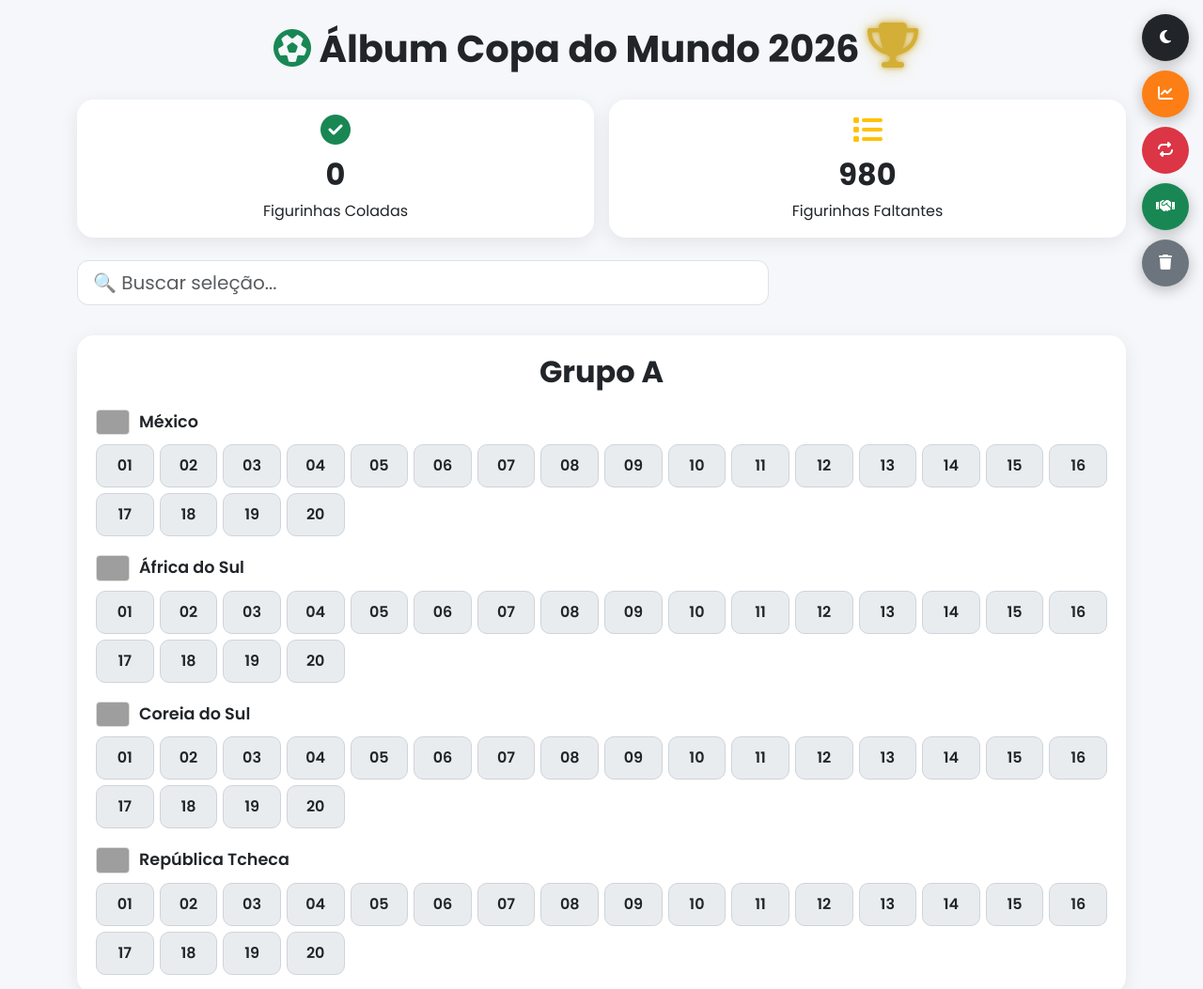
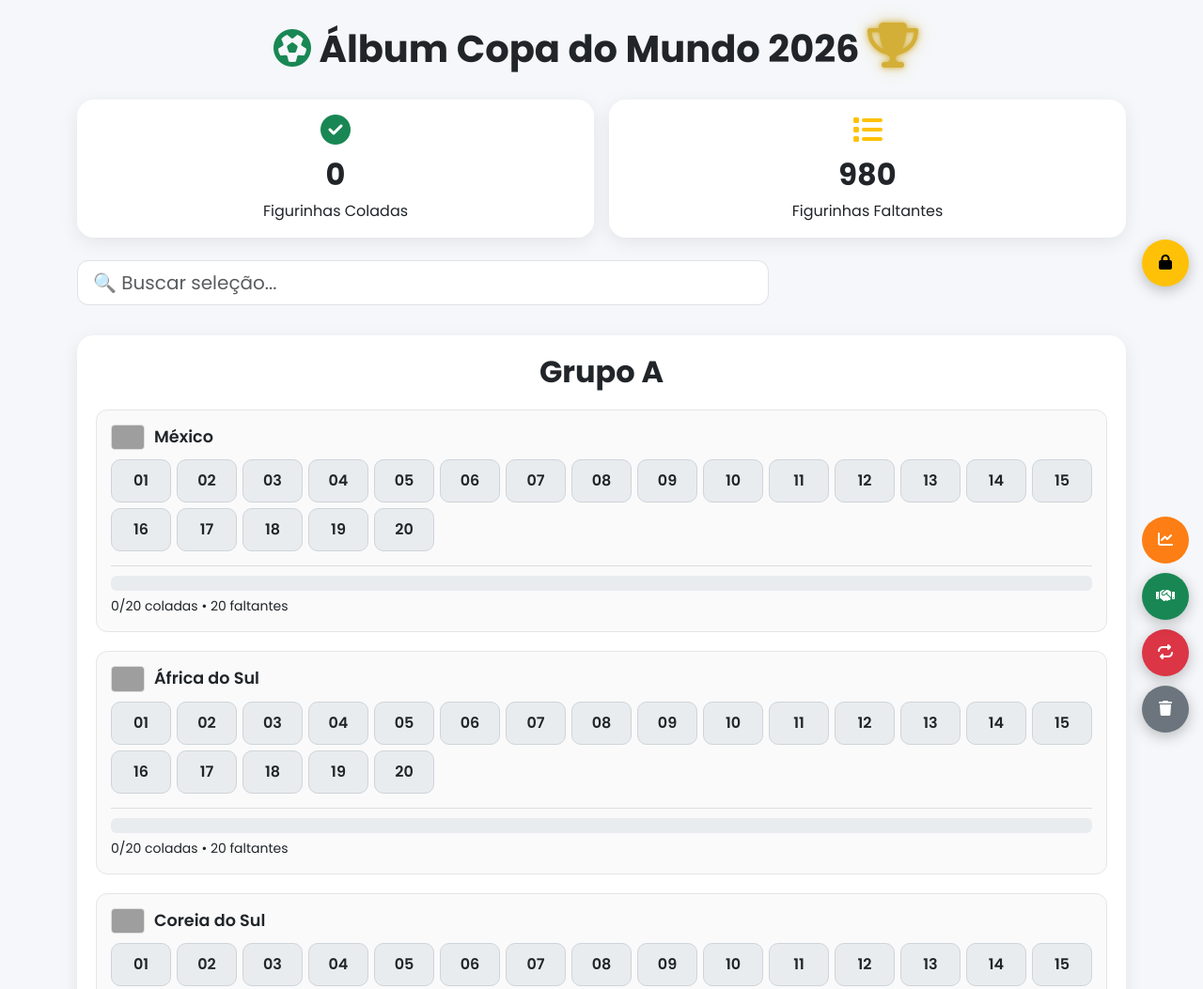
Before and after one commit to rntmuniz/album-copa-2026, a plain HTML site: page index.html in a window 1280 px wide. Shown: the top 1053 px of the page at 94% size. Drawn offline with nearby package versions, Linux system fonts and the light colour scheme; grey boxes are pictures that could not be loaded.

Commit message:
Adiciona modo edicao, repetidas, trocas e estatisticas

```diff
--- a/css/style.css
+++ b/css/style.css
@@ -108,9 +108,22 @@ body{
     font-weight:700;
 }
 
+/* .selecao{
+
+    margin-top:20px;
+} */
+
 .selecao{
 
     margin-top:20px;
+
+    padding:15px;
+
+    border-radius:12px;
+
+    background:#fafafa;
+
+    border:1px solid #e5e5e5;
 }
 
 .selecao h3{
@@ -279,7 +292,7 @@ body{
     }
 }
 
-.btnTemaFlutuante{
+/* .btnTemaFlutuante{
 
     position:fixed;
 
@@ -309,7 +322,7 @@ body{
 .btnTemaFlutuante:hover{
 
     transform:scale(1.08);
-}
+} */
 
 #rankingSelecoes{
 
@@ -382,19 +395,43 @@ body{
 
     position:fixed;
 
-    top:75px;
-
+    bottom:200px;
     right:15px;
 
     width:50px;
-
     height:50px;
 
     border:none;
-
     border-radius:50%;
 
     background:#fd7e14;
+
+    color:white;
+
+    cursor:pointer;
+
+    z-index:9999;
+}
+
+.btnEstatisticasFlutuante:hover{
+
+    transform:scale(1.08);
+}
+
+.btnRepetidasFlutuante{
+
+    position:fixed;
+
+    bottom:80px;
+    right:15px;
+
+    width:50px;
+    height:50px;
+
+    border:none;
+    border-radius:50%;
+
+    background:#dc3545;
 
     color:white;
 
@@ -406,35 +443,11 @@ body{
         0 4px 15px rgba(0,0,0,.25);
 }
 
-.btnEstatisticasFlutuante:hover{
+.btnRepetidasFlutuante:hover{
 
     transform:scale(1.08);
 }
 
-.btnRepetidasFlutuante{
-
-    position:fixed;
-
-    top:135px;
-
-    right:15px;
-
-    width:50px;
-
-    height:50px;
-
-    border:none;
-
-    border-radius:50%;
-
-    background:#dc3545;
-
-    color:white;
-
-    cursor:pointer;
-
-    z-index:9999;
-}
 
 .fig.repetida{
 
@@ -484,16 +497,13 @@ body{
 
     position:fixed;
 
-    top:195px;
-
+    bottom:140px;
     right:15px;
 
     width:50px;
-
     height:50px;
 
     border:none;
-
     border-radius:50%;
 
     background:#198754;
@@ -506,6 +516,11 @@ body{
 
     box-shadow:
         0 4px 15px rgba(0,0,0,.25);
+}
+
+.btnTrocasFlutuante:hover{
+
+    transform:scale(1.08);
 }
 
 #menuRepetidas{
@@ -529,6 +544,8 @@ body{
 
     text-align:center;
 }
+
+
 
 .dark #menuRepetidas{
 
@@ -602,7 +619,7 @@ body{
 
     position:fixed;
 
-    top:255px;
+    bottom:20px;
 
     right:15px;
 
@@ -630,3 +647,72 @@ body{
 
     transform:scale(1.08);
 }
+
+.btnModoEdicaoFlutuante{
+
+    position:fixed;
+
+    top:255px;
+
+    bottom:20px;
+
+    right:15px;
+
+    width:50px;
+
+    height:50px;
+
+    border:none;
+    border-radius:50%;
+
+    background:#ffc107;
+
+    color:#000;
+
+    cursor:pointer;
+
+    z-index:9999;
+
+    box-shadow:
+        0 4px 15px rgba(0,0,0,.25);
+
+    transition:.2s;
+}
+
+.btnModoEdicaoFlutuante:hover{
+
+    transform: scale(1.08);
+}
+
+/* ---- */
+
+
+.progressoSelecao{
+
+    margin-top:15px;
+
+    padding-top:10px;
+
+    border-top:1px solid #ddd;
+}
+
+@keyframes pulse{
+
+    0%{
+        transform:scale(1);
+    }
+
+    50%{
+        transform:scale(1.2);
+    }
+
+    100%{
+        transform:scale(1);
+    }
+}
+
+.pulse{
+
+    animation:
+        pulse .5s infinite;
+}
--- a/index.html
+++ b/index.html
@@ -28,11 +28,12 @@
 
 <body>
 
-    <button id="tema" class="btnTemaFlutuante" title="Alternar modo escuro">
+<button
+    id="btnModoEdicao"
+    class="btnModoEdicaoFlutuante"
+    title="Ativar edição">
 
-        <i class="fa-solid fa-moon"></i>
-
-    </button>
+   <i class="fa-solid fa-lock"></i>
 
     <button id="btnEstatisticas" class="btnEstatisticasFlutuante" title="Ver estatísticas do álbum">
 
@@ -332,6 +333,35 @@
     <script src="https://cdn.jsdelivr.net/npm/bootstrap@5.3.8/dist/js/bootstrap.bundle.min.js"></script>
 
 
+<div
+    class="toast-container position-fixed bottom-0 start-50 translate-middle-x p-3">
+
+    <div
+        id="toastBloqueado"
+        class="toast text-bg-warning border-0"
+        role="alert">
+
+        <div class="d-flex">
+
+            <div class="toast-body">
+
+                🔒 Modo edição desativado.
+                Clique no cadeado para editar.
+
+            </div>
+
+            <button
+                type="button"
+                class="btn-close"
+                data-bs-dismiss="toast">
+            </button>
+
+        </div>
+
+    </div>
+
+</div>
+
 </body>
 
 </html>
--- a/js/script.js
+++ b/js/script.js
@@ -1,5 +1,6 @@
 const TOTAL_FIGURINHAS = 980;
 
+let modoEdicao = false;
 let figurinhaAtual = null;
 let figurinhaDivAtual = null;
 
@@ -18,14 +19,14 @@ const grupos = {
     "L": ["Inglaterra", "Croácia", "Gana", "Panamá"]
 };
 
-function carregarSelecoesCombo(){
+function carregarSelecoesCombo() {
 
     const combo =
         document.getElementById(
             "selectSelecao"
         );
 
-    if(!combo) return;
+    if (!combo) return;
 
     combo.innerHTML = "";
 
@@ -125,6 +126,8 @@ function paraExpoente(numero) {
         .join('');
 }
 
+// ----
+
 const container = document.getElementById("container");
 
 function criarFigurinha(id, texto) {
@@ -141,6 +144,13 @@ function criarFigurinha(id, texto) {
     div.addEventListener("contextmenu", (e) => {
 
         e.preventDefault();
+
+        if (!modoEdicao) {
+
+             mostrarAvisoBloqueado(div);
+
+            return;
+        }
 
         figurinhaAtual = id;
         figurinhaDivAtual = div;
@@ -180,6 +190,13 @@ function criarFigurinha(id, texto) {
 
     // Clique normal = colar/descolar
     div.addEventListener("click", () => {
+
+        if (!modoEdicao) {
+
+            mostrarAvisoBloqueado(div);
+
+            return;
+        }
 
         const repetidas =
             Number(
@@ -414,6 +431,16 @@ for (const grupo in grupos) {
             ${selecao}
         `;
 
+        const progresso =
+            document.createElement("div");
+
+        progresso.className =
+            "progressoSelecao";
+
+        progresso.id =
+            `progresso-${selecao}`;
+
+
         const figs = document.createElement("div");
 
         figs.className = "figurinhas";
@@ -429,7 +456,12 @@ for (const grupo in grupos) {
         }
 
         selecaoDiv.appendChild(titulo);
+
         selecaoDiv.appendChild(figs);
+
+        selecaoDiv.appendChild(
+            progresso
+        );
 
         bloco.appendChild(selecaoDiv);
     });
@@ -601,6 +633,7 @@ function atualizarRanking() {
     });
 
     atualizarEstatisticas(dados);
+    atualizarContadoresSelecoes();
 }
 
 function atualizarEstatisticas(dados) {
@@ -916,11 +949,11 @@ const btnFerramentas =
         "btnFerramentas"
     );
 
-if(btnFerramentas){
+if (btnFerramentas) {
 
     btnFerramentas.addEventListener(
         "click",
-        ()=>{
+        () => {
 
             new bootstrap.Modal(
                 document.getElementById(
@@ -937,28 +970,28 @@ const btnLimparRepetidas =
         "btnLimparRepetidas"
     );
 
-if(btnLimparRepetidas){
+if (btnLimparRepetidas) {
 
     btnLimparRepetidas.addEventListener(
         "click",
-        ()=>{
+        () => {
 
-            if(
+            if (
                 !confirm(
                     "Remover todas as repetidas?"
                 )
-            ){
+            ) {
                 return;
             }
 
             Object.keys(localStorage)
-                .forEach(chave=>{
+                .forEach(chave => {
 
-                    if(
+                    if (
                         chave.endsWith(
                             "-rep"
                         )
-                    ){
+                    ) {
 
                         localStorage.removeItem(
                             chave
@@ -978,30 +1011,30 @@ const btnLimparSelecao =
         "btnLimparSelecao"
     );
 
-if(btnLimparSelecao){
+if (btnLimparSelecao) {
 
     btnLimparSelecao.addEventListener(
         "click",
-        ()=>{
+        () => {
 
             const selecao =
                 document.getElementById(
                     "selectSelecao"
                 ).value;
 
-            if(
+            if (
                 !confirm(
                     `Limpar todas as figurinhas da seleção ${selecao}?`
                 )
-            ){
+            ) {
                 return;
             }
 
-            for(
-                let i=1;
-                i<=20;
+            for (
+                let i = 1;
+                i <= 20;
                 i++
-            ){
+            ) {
 
                 localStorage.removeItem(
                     `${selecao}-${i}`
@@ -1024,17 +1057,17 @@ const btnResetAlbum =
         "btnResetAlbum"
     );
 
-if(btnResetAlbum){
+if (btnResetAlbum) {
 
     btnResetAlbum.addEventListener(
         "click",
-        ()=>{
+        () => {
 
-            if(
+            if (
                 !confirm(
                     "ATENÇÃO!\n\nApagar todo o álbum?"
                 )
-            ){
+            ) {
                 return;
             }
 
@@ -1045,6 +1078,143 @@ if(btnResetAlbum){
     );
 }
 
+// ---
+
+const btnModoEdicao =
+    document.getElementById(
+        "btnModoEdicao"
+    );
+
+if (btnModoEdicao) {
+
+    btnModoEdicao.addEventListener(
+        "click",
+        () => {
+
+            modoEdicao = !modoEdicao;
+
+            btnModoEdicao.innerHTML =
+                modoEdicao
+                    ? '<i class="fa-solid fa-lock-open"></i>'
+                    : '<i class="fa-solid fa-lock"></i>';
+
+            btnModoEdicao.style.background =
+                modoEdicao
+                    ? "#198754"
+                    : "#ffc107";
+
+            btnModoEdicao.title =
+                modoEdicao
+                    ? "Modo edição ativo"
+                    : "Modo navegação";
+        }
+    );
+}
+
+// ---
+
+
+// ----
+
+function atualizarContadoresSelecoes() {
+
+    Object.values(grupos)
+        .flat()
+        .forEach(selecao => {
+
+            let coladas = 0;
+
+            for (let i = 1; i <= 20; i++) {
+
+                if (
+                    localStorage.getItem(
+                        `${selecao}-${i}`
+                    ) === "1"
+                ) {
+                    coladas++;
+                }
+            }
+
+            const faltantes =
+                20 - coladas;
+
+            const percentual =
+                Math.round(
+                    coladas * 100 / 20
+                );
+
+            const div =
+                document.getElementById(
+                    `progresso-${selecao}`
+                );
+
+            if (div) {
+
+                div.innerHTML = `
+
+                <div class="progress mb-1">
+
+                    <div
+                        class="progress-bar"
+                        style="
+                            width:${percentual}%;
+                        ">
+
+                        ${percentual}%
+
+                    </div>
+
+                </div>
+
+                <small>
+
+                    ${coladas}/20 coladas
+                    •
+                    ${faltantes} faltantes
+
+                </small>
+                `;
+            }
+        });
+}
+
+// ----
+
+function mostrarAvisoBloqueado(div){
+
+    const toast =
+        new bootstrap.Toast(
+            document.getElementById(
+                "toastBloqueado"
+            )
+        );
+
+    toast.show();
+
+    div.classList.add("shake");
+
+    setTimeout(() => {
+
+        div.classList.remove("shake");
+
+    }, 300);
+
+    const btn =
+        document.getElementById(
+            "btnModoEdicao"
+        );
+
+    btn.classList.add("pulse");
+
+    setTimeout(() => {
+
+        btn.classList.remove("pulse");
+
+    }, 2000);
+}
+
+// ---
+
 carregarSelecoesCombo();
 
 atualizarTotal();
```
